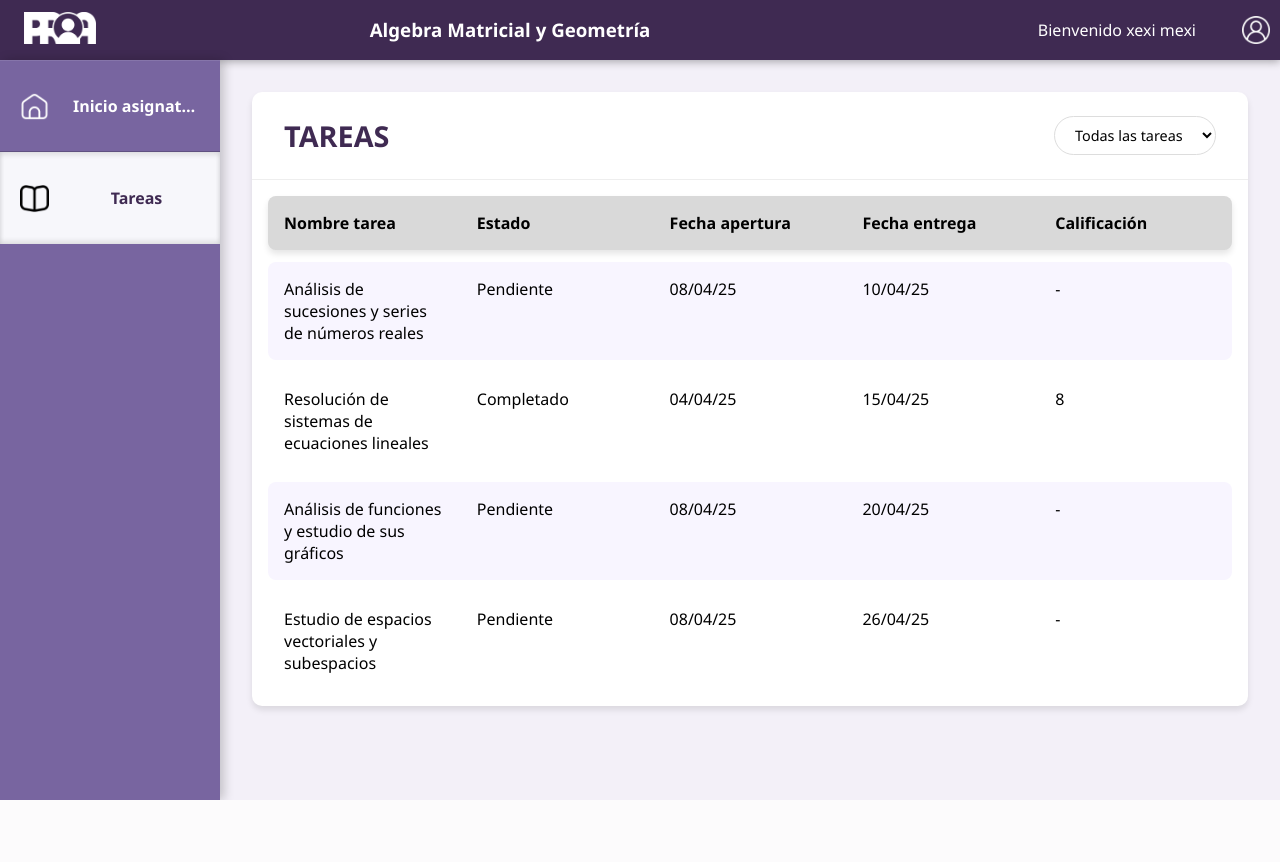
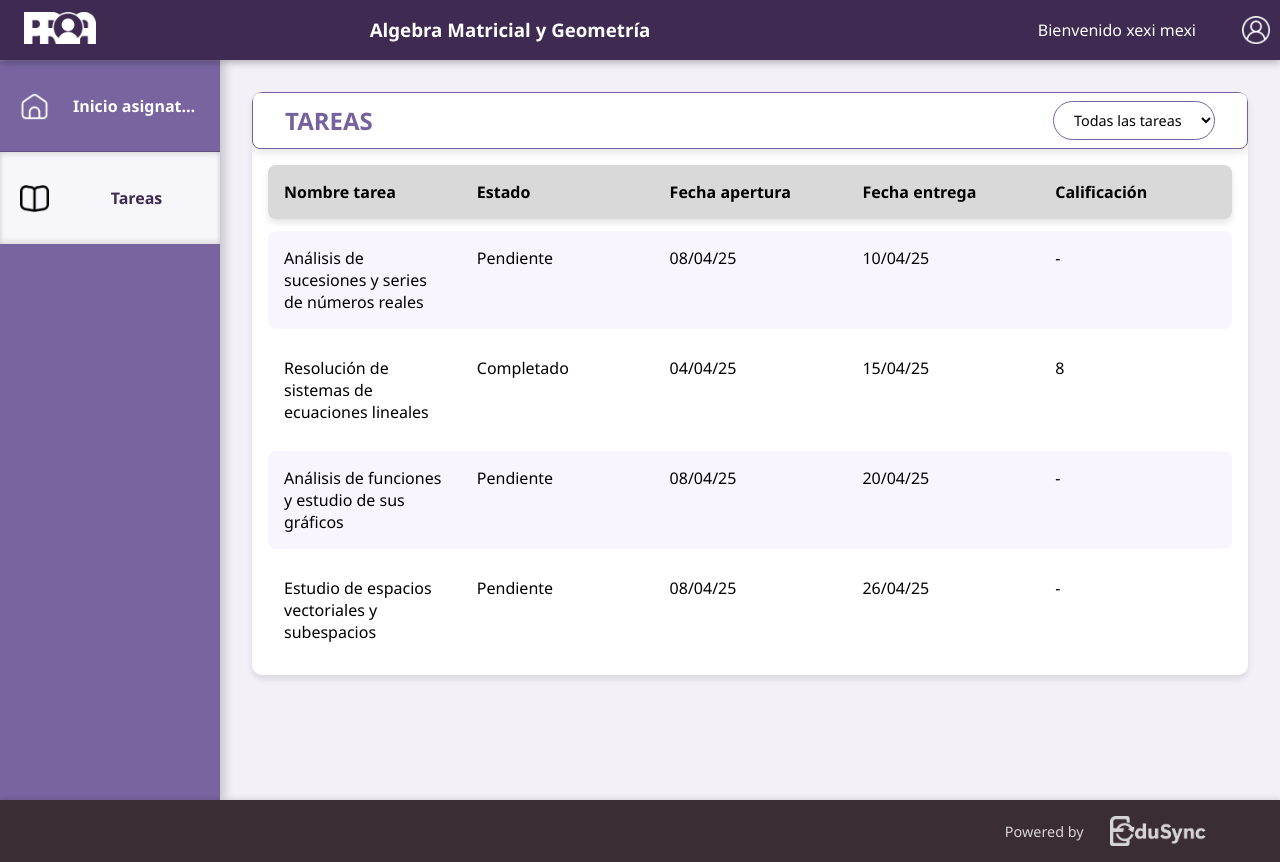
Before and after one commit to hjudith08/PROA, a PHP site: page / in a window 1280 px wide. Before the commit the page ends 800 px from the top, so only its background shows below. Run offline with PHP 8.4, Linux system fonts and the light colour scheme; data that the repository does not hold is empty.

Commit message:
Add files via upload

```diff
--- /dev/null
+++ b/js/FiltroTareas.js
@@ -0,0 +1,24 @@
+document.addEventListener("DOMContentLoaded", () => {
+    const filtro = document.getElementById("filtro-tareas");
+    const filas = document.querySelectorAll(".tabla-flex-container .fila-flex:not(.encabezado-flex)");
+
+    filtro.addEventListener("change", () => {
+        const valor = filtro.value;
+
+        filas.forEach(fila => {
+            const estado = fila.querySelector(".columna-flex:nth-child(2) span")?.className || "";
+            const calificacion = fila.querySelector(".columna-flex:nth-child(5)")?.textContent.trim();
+
+            if (
+                valor === "todas" ||
+                (valor === "pendiente" && estado.includes("estado-pendiente")) ||
+                (valor === "completado" && estado.includes("estado-completado")) ||
+                (valor === "calificada" && calificacion !== "-" && calificacion !== "")
+            ) {
+                fila.style.display = "flex";
+            } else {
+                fila.style.display = "none";
+            }
+        });
+    });
+});
--- a/src/app/Proa/includes/menuProa.php
+++ b/src/app/Proa/includes/menuProa.php
@@ -12,7 +12,7 @@ $userdata = $usuarios[0];
 ?>
 
 <header>
-    <a href="./">
+    <a href="index.php">
         <img src="imagenes/LogosProaBlanco.png" alt="Logotipo">
     </a>
     <nav>
@@ -33,7 +33,7 @@ $userdata = $usuarios[0];
 </header>
 <aside class="sidebar">
     <nav class="menu-container">
-        <button class="menu-btn">
+        <button class="menu-btn" onclick="window.location.href='InicioAsignatura.php';">
             <img src="imagenes/homeb.png" class="icono-menu" />
             <span>Inicio asignatura</span>
         </button>
@@ -43,7 +43,6 @@ $userdata = $usuarios[0];
         </button>
     </nav>
 </aside>
-<!-- Añade esto en el body, después del sidebar -->
 <main class="contenido-principal">
     <div class="capa-fondo"></div>
 
@@ -51,11 +50,11 @@ $userdata = $usuarios[0];
         <div class="cabecera-tareas">
             <h1>TAREAS</h1>
             <div class="filtros-tareas">
-                <select>
-                    <option>Todas las tareas</option>
-                    <option>Pendientes</option>
-                    <option>Completadas</option>
-                    <option>Calificadas</option>
+                <select id="filtro-tareas">
+                    <option value="todas">Todas las tareas</option>
+                    <option value="pendiente">Pendientes</option>
+                    <option value="completado">Completadas</option>
+                    <option value="calificada">Calificadas</option>
                 </select>
             </div>
         </div>
@@ -106,6 +105,15 @@ $userdata = $usuarios[0];
     </div>
 </main>
 
+<footer class="footer-anclado">
+    <div class="footer-contenido">
+        <div class="footer-poweredby">
+            <span class="footer-texto">Powered by</span>
+            <img src="imagenes/LogoEduSyncBlanco.png" alt="Logo Edusync" class="footer-logo">
+        </div>
+    </div>
+</footer>
+
 <!-- Popover de confirmación -->
 <div id="confirmar-cierre" popover>
     <p>¿Estás seguro que quieres cerrar sesión?</p>
@@ -119,3 +127,4 @@ $userdata = $usuarios[0];
         window.location.href = "../../../"; // o el archivo PHP que uses
     }
 </script>
+<script src="js/FiltroTareas.js"></script>
--- a/src/css/estilos.css
+++ b/src/css/estilos.css
@@ -36,7 +36,20 @@ body {
 /* endregion */
 
 /* region --- HEADER --- */
+body {
+    display: grid;
+    grid-template-rows: var(--header-height) 1fr auto; /* header, main, footer */
+    grid-template-columns: 220px 1fr; /* sidebar, contenido */
+    grid-template-areas:
+        "header header"
+        "sidebar contenido"
+        "footer footer";
+    min-height: 100dvh;
+}
+
 body > header {
+    grid-area: header;
+    z-index: 2;
     position: sticky;
     padding: .5rem;
     height: var(--header-height);
@@ -161,17 +174,16 @@ header nav .usuario-bienvenida {
 
 /* region --- SIDEBAR --- */
 aside.sidebar {
-    position: fixed;
-    top: var(--header-height, 70px);
-    left: 0;
+    /* Quitar: position: fixed; top: var(--header-height)... */
     width: 220px;
-    height: calc(100dvh - var(--header-height, 70px));
     background-color: #7865A0;
     display: flex;
     flex-direction: column;
     box-shadow: 4px 0 10px rgba(0, 0, 0, 0.2);
-    z-index: 10;
+    z-index: 1;
     padding-top: 0;
+    height: 100%;
+    grid-area: sidebar;
 }
 
 .menu-container {
@@ -248,7 +260,7 @@ aside.sidebar {
 }
 /* endregion SIDEBAR */
 
-/* region --- CONTENIDO PRINCIPAL Y TAREAS --- */
+/* region --- TAREAS --- */
 .contenido-principal {
     position: relative;
     margin-left: 220px;
@@ -275,22 +287,25 @@ aside.sidebar {
 }
 
 .cabecera-tareas {
+    border: 1px solid #75619E;
+    border-radius: 8px; /* puedes ajustar el valor a tu gusto */
     display: flex;
     justify-content: space-between;
     align-items: center;
-    padding: 1.5rem 2rem;
-    border-bottom: 1px solid #eee;
+    padding: 0.5rem 2rem;
+    box-shadow: 0 4px 10px rgba(0, 0, 0, 0.1);
 }
 
+
 .cabecera-tareas h1 {
-    font-size: 1.8rem;
-    color: #3F2A52;
+    font-size: 1.5rem;
+    color: #75619E;
 }
 
 .filtros-tareas select {
     padding: 0.5rem 1rem;
     border-radius: 20px;
-    border: 1px solid #ddd;
+    border: 1px solid #75619E;
     background-color: white;
     font-size: 0.9rem;
 }
@@ -381,6 +396,90 @@ aside.sidebar {
 }
 /* endregion TAREAS */
 
+/* region --- FOOTER --- */
+main.contenido-principal {
+    grid-area: contenido;
+}
+
+.contenido-principal {
+    margin-left: 0; /* El grid ya maneja el espacio */
+}
+
+.footer-anclado {
+    background-color: #3A2D34;
+    color: white;
+    padding: 1rem 2rem;
+    text-align: center;
+    position: relative;
+    z-index: 100;
+    box-shadow: 0 -2px 5px rgba(0, 0, 0, 0.1);
+    margin-left: 0;
+    width: 100%;
+}
+
+.footer-contenido {
+    max-width: 1200px;
+    margin: 0 auto;
+    display: flex;
+    align-items: center;
+    justify-content: flex-end;
+}
+
+.footer-texto {
+    font-size: 0.9rem;
+    opacity: 0.8;
+}
+
+.footer-logo {
+    height: 30px;
+    width: auto;
+    opacity: 0.8;
+    transition: opacity 0.3s ease;
+}
+
+.footer-logo:hover {
+    opacity: 1;
+}
+
+footer.footer-anclado {
+    grid-area: footer;
+    width: 100%;
+    margin-left: 0;
+}
+
+.footer-poweredby {
+    display: flex;
+    align-items: center;
+    gap: 26px; /* Espacio entre texto y logo */
+    margin-left: auto;  /* Empuja el bloque hacia la derecha */
+    margin-right: 34px; /* Separación del borde derecho */
+}
+
+/* Ajustes para móvil */
+@media (max-width: 768px) {
+    .footer-anclado {
+        width: 100%;
+        margin-left: 0;
+        padding: 1rem;
+    }
+
+    .footer-contenido {
+        flex-direction: column;
+        gap: 0.5rem;
+    }
+
+    .footer-texto {
+        order: 2;
+        font-size: 0.8rem;
+    }
+
+    .footer-logo {
+        order: 1;
+        height: 25px;
+    }
+}
+/* endregion FOOTER */
+
 /* region --- POPOVER CONFIRMACION --- */
 #confirmar-cierre {
     position: fixed;
```
